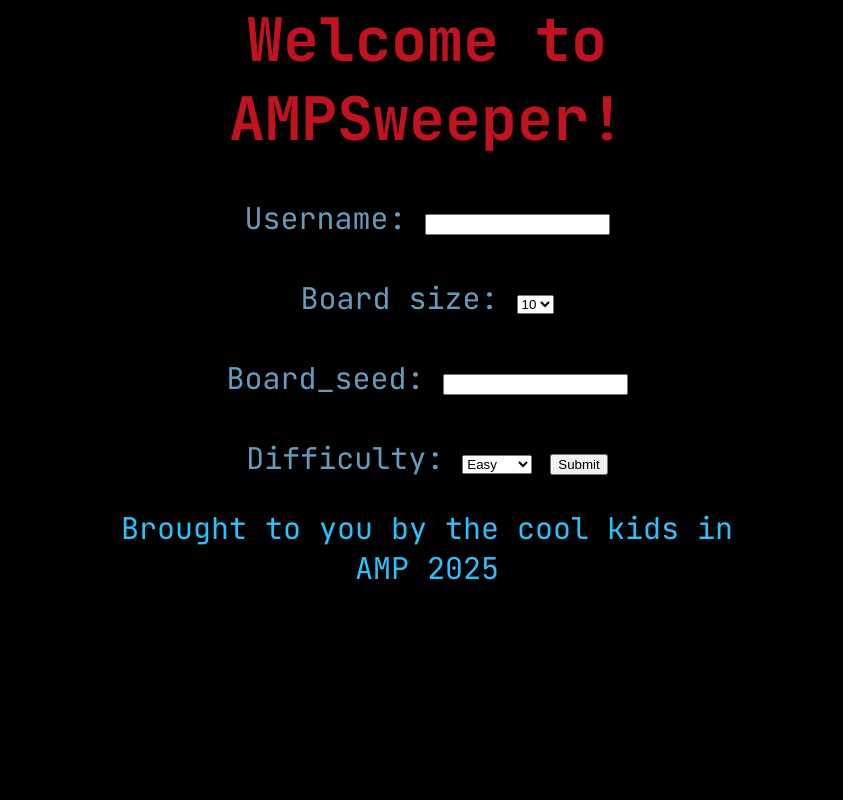
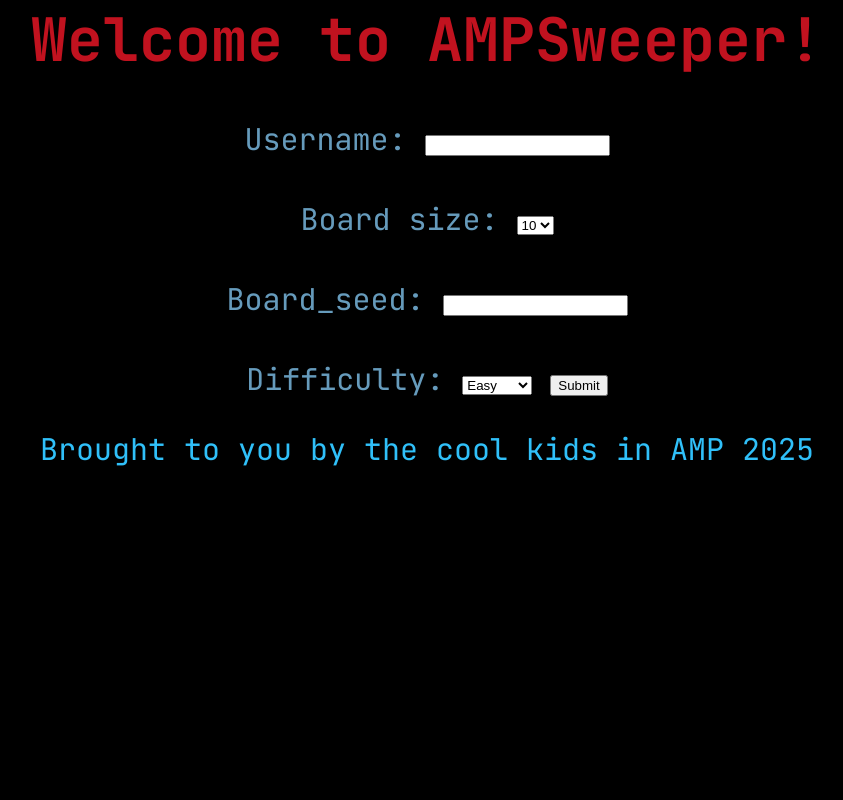
Before and after one commit to FollowedPlate/AMPSweeper, a Flask app: page / in a window 1280 px wide. Shown: the whole page, without its empty margins (213-1056 px from the left). Run offline with Flask 3, Linux system fonts and the light colour scheme.

Commit message:
Update styles.css

```diff
--- a/static/css/styles.css
+++ b/static/css/styles.css
@@ -4,8 +4,6 @@ body {
     background-color: #000000;
     font-family: JetBrains Mono;
     color: #669bbc;
-    width: 50vw;
-    height: 50vh;
     font-size: 30px;
     margin: 0px auto;
     text-align: center;
@@ -13,6 +11,8 @@ body {
 
 .centerTable {
     margin: 0px auto;
+    width: 40vw;
+    height: 40vh;
 }
 
 div {
```
